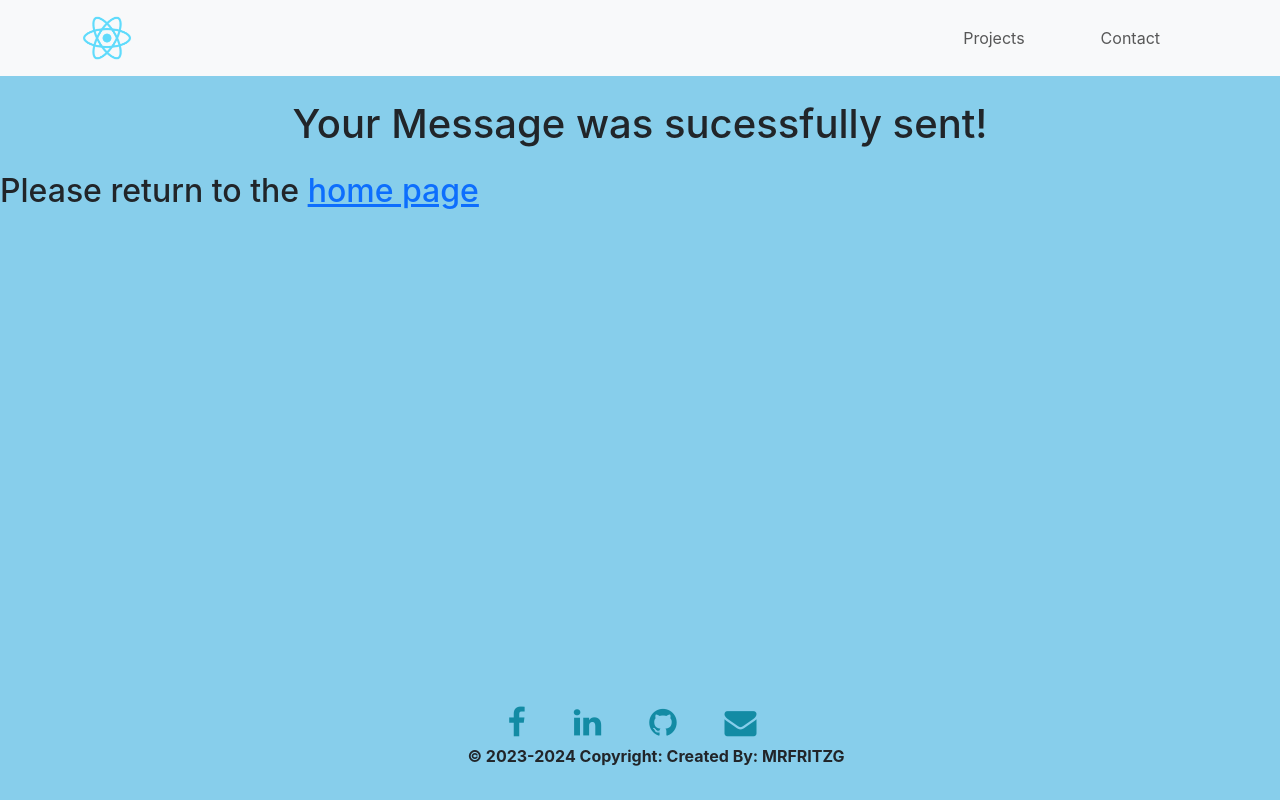
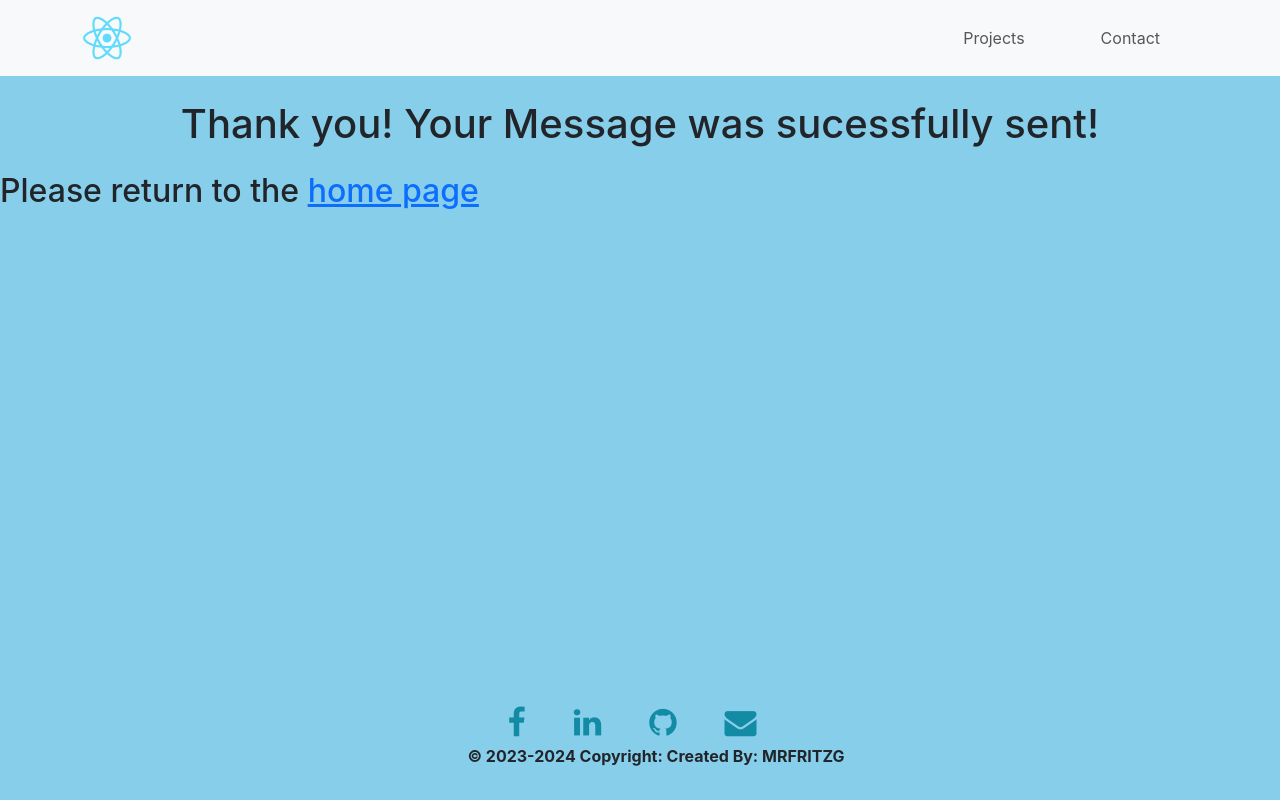
Before and after one commit to mrfritzg/fgportfolio, a React (Create React App) app: page /success in a window 1280 px wide. Built offline with nearby package versions, Linux system fonts and the light colour scheme.

Commit message:
added thank you

```diff
--- a/src/pages/Success.js
+++ b/src/pages/Success.js
@@ -2,7 +2,7 @@ import { Link } from "react-router-dom"
 export default function Success() {
     return (
         <>
-            <h1 className="text-center m-4">Your Message was sucessfully sent!</h1>
+            <h1 className="text-center m-4">Thank you! Your Message was sucessfully sent!</h1>
             <h2>Please return to the <Link to="/">home page</Link></h2>
         </>
     )
```
